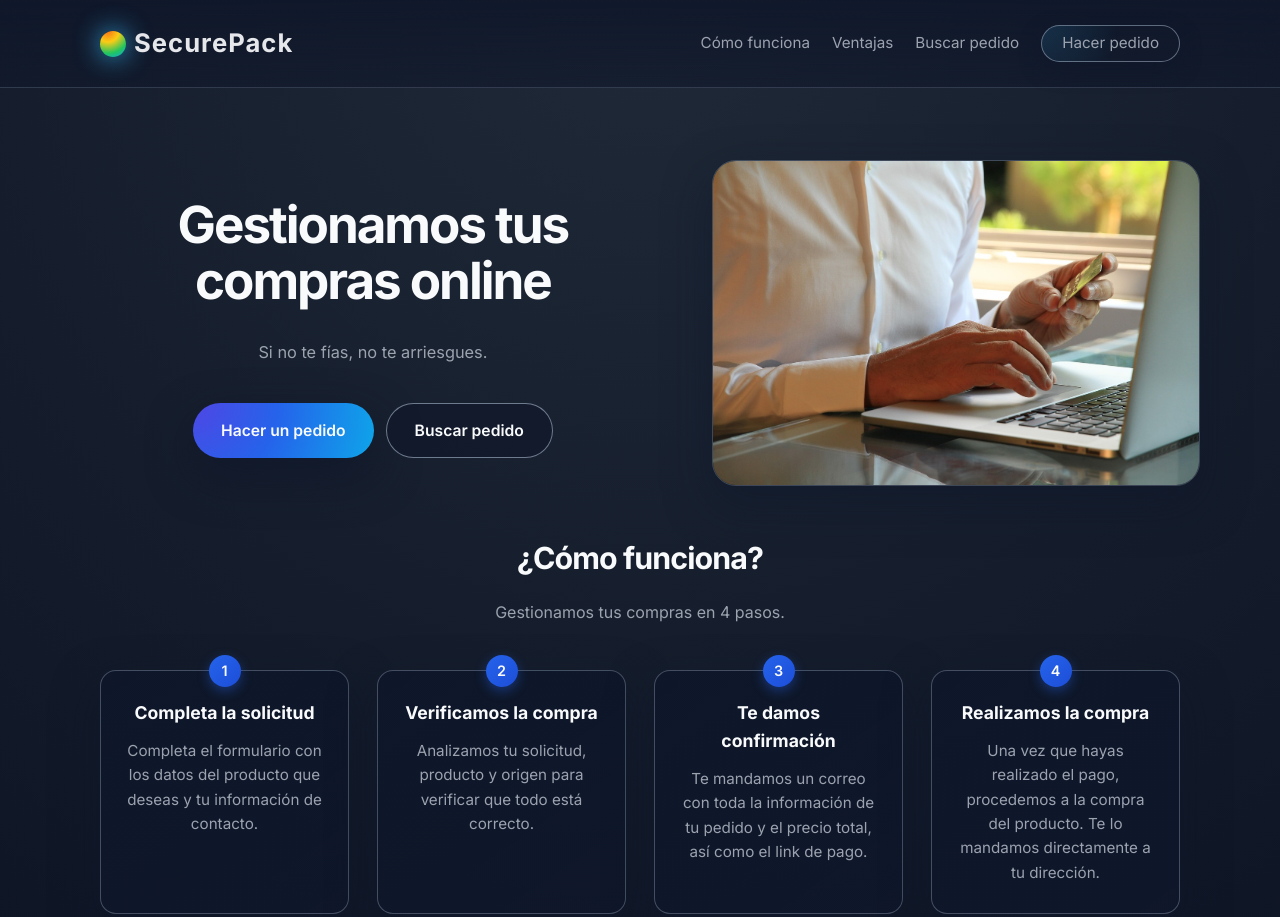
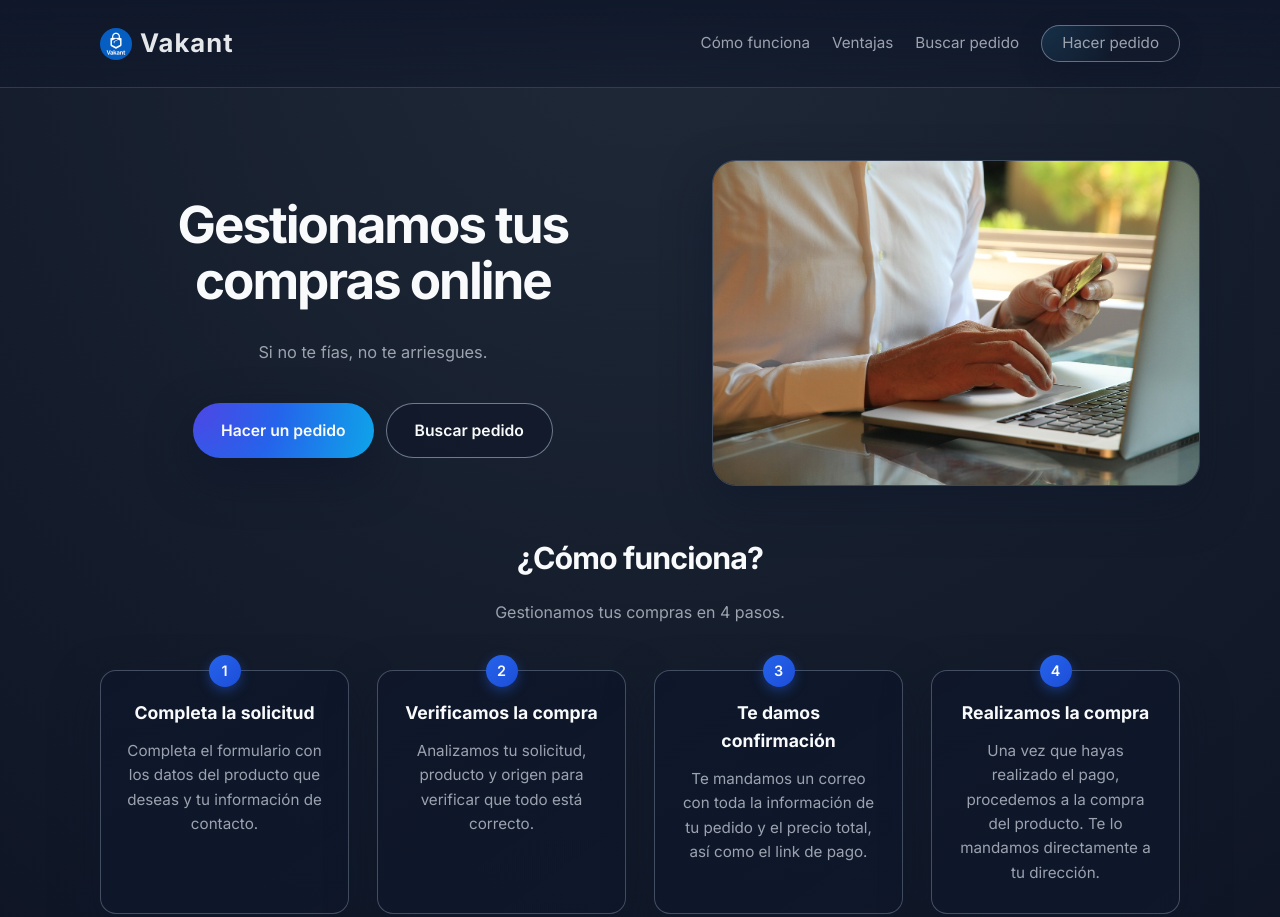
Before and after one commit to MikiMas/Truster, a plain HTML site: page frontend/index.html in a window 1280 px wide. Shown: the top 917 px of the page. Drawn offline with Linux system fonts and the light colour scheme.

Commit message:
logo nou

```diff
--- a/frontend/index.html
+++ b/frontend/index.html
@@ -2,8 +2,8 @@
 <html lang="es">
 <head>
   <meta charset="UTF-8" />
-  <title>SecurePack</title>
-  <meta name="description" content="Compra online con total seguridad. En SecurePack realizamos la compra por ti, comprobamos la tienda, gestionamos el envío y tú solo pagas cuando confirmamos todo.">
+  <title>Vakant</title>
+  <meta name="description" content="Compra online con total seguridad. En Vakant realizamos la compra por ti, comprobamos la tienda, gestionamos el envío y tú solo pagas cuando confirmamos todo.">
   <meta name="viewport" content="width=device-width, initial-scale=1" />
 
   <link rel="preconnect" href="https://fonts.googleapis.com">
@@ -84,13 +84,11 @@
       color: #e5e7eb;
     }
 
-    .nav-left::before {
-      content: "";
-      width: 26px;
-      height: 26px;
-      border-radius: 999px;
-      background: radial-gradient(circle at 30% 0, #f97316 0, #facc15 35%, #22c55e 70%, #0ea5e9 100%);
-      box-shadow: 0 0 26px rgba(56, 189, 248, 0.9);
+    .nav-left img {
+      height: 32px;
+      width: auto;
+      display: block;
+      border-radius: 50%;
     }
 
     .nav-right {
@@ -601,7 +599,10 @@
   <!-- NAVBAR -->
   <header class="navbar">
     <div class="container" style="display:flex; align-items:center; justify-content:space-between; width:100%; gap:12px;">
-      <div class="nav-left">SecurePack</div>
+      <div class="nav-left">
+        <img src="/vakant.png" alt="Logo Vakant">
+        <span>Vakant</span>
+      </div>
       <button id="menuToggle" class="menu-toggle">
         <i class="fas fa-bars"></i>
         <span>Menú</span>
@@ -735,7 +736,7 @@
   </section>
 
   <footer>
-    &copy; 2025 SecurePack – Envíos y compras seguras.
+    &copy; 2025 Vakant – Envíos y compras seguras.
   </footer>
 
   <!-- JS REAL -->
```
Also changed, not shown: vakant.png (added).
